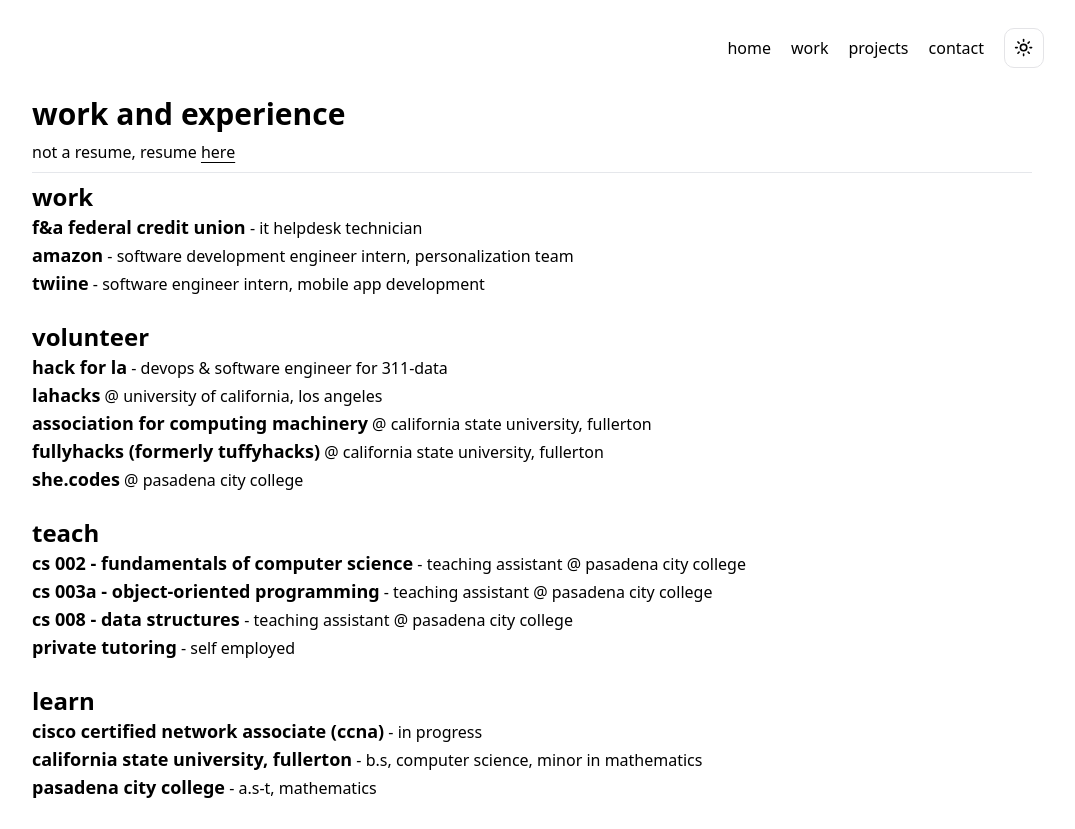
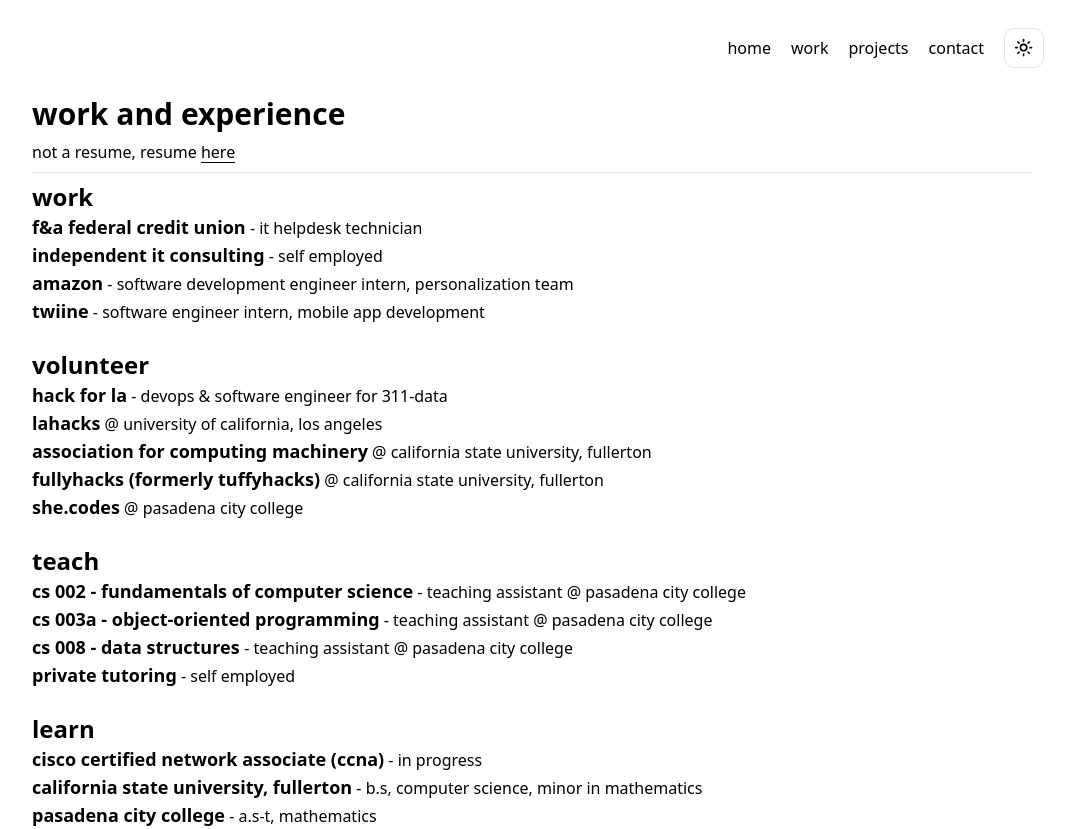
Before and after one commit to jaasonw/jason-wong.me, a Next.js app: page /work in a window 1280 px wide. Shown: the whole page, without its empty margins (108-1183 px from the left). Before the commit the page ends 801 px from the top, so only its background shows below. Built offline with nearby package versions, Linux system fonts and the light colour scheme.

Commit message:
add line

```diff
--- a/app/(main)/work/page.tsx
+++ b/app/(main)/work/page.tsx
@@ -22,6 +22,12 @@ export default function works() {
                 f&a federal credit union
               </span>{" "}
               - it helpdesk technician
+            </li>
+            <li>
+              <span className="text-lg font-bold">
+                independent it consulting
+              </span>{" "}
+              - self employed
             </li>
             <li>
               <span className="text-lg font-bold">amazon</span> - software
```
